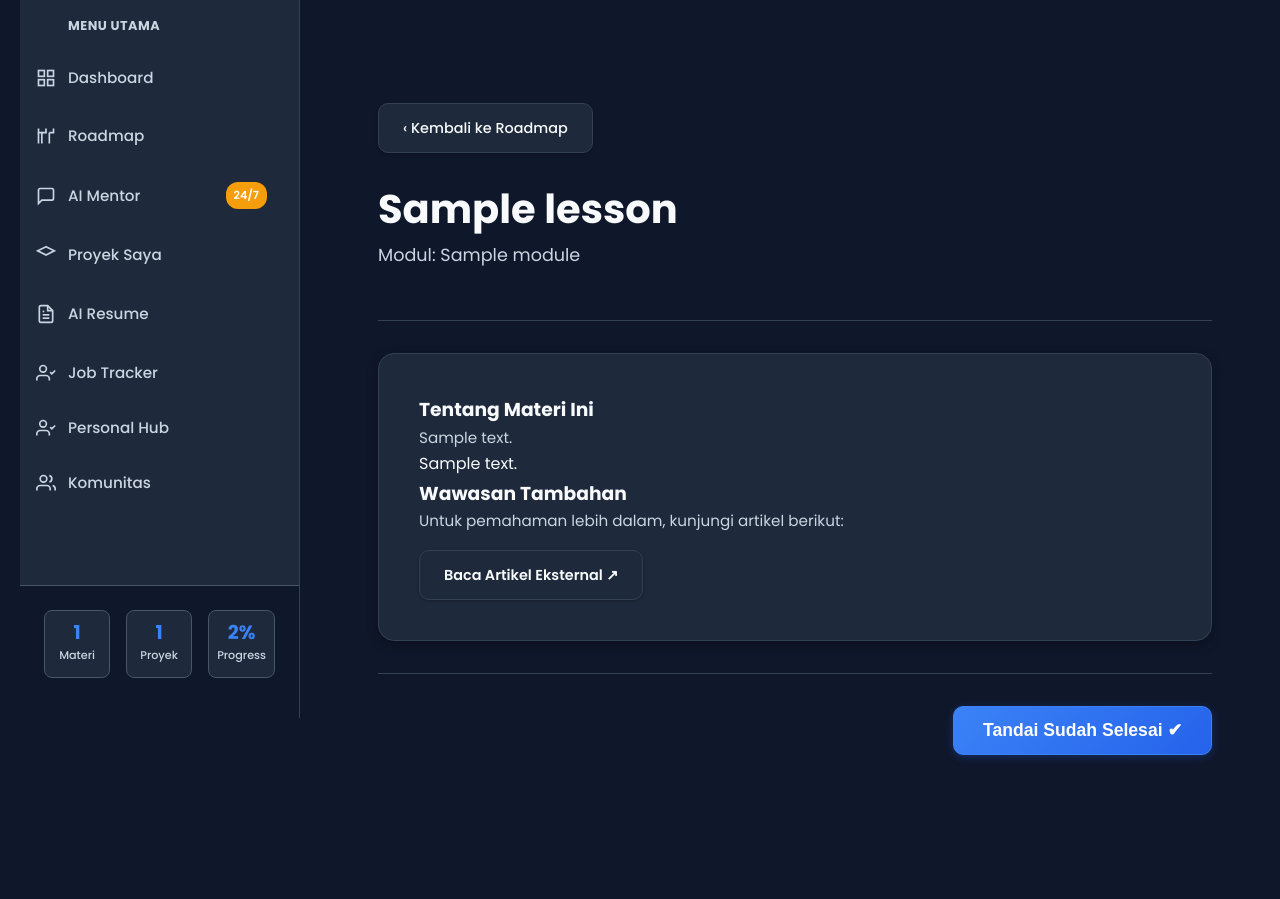
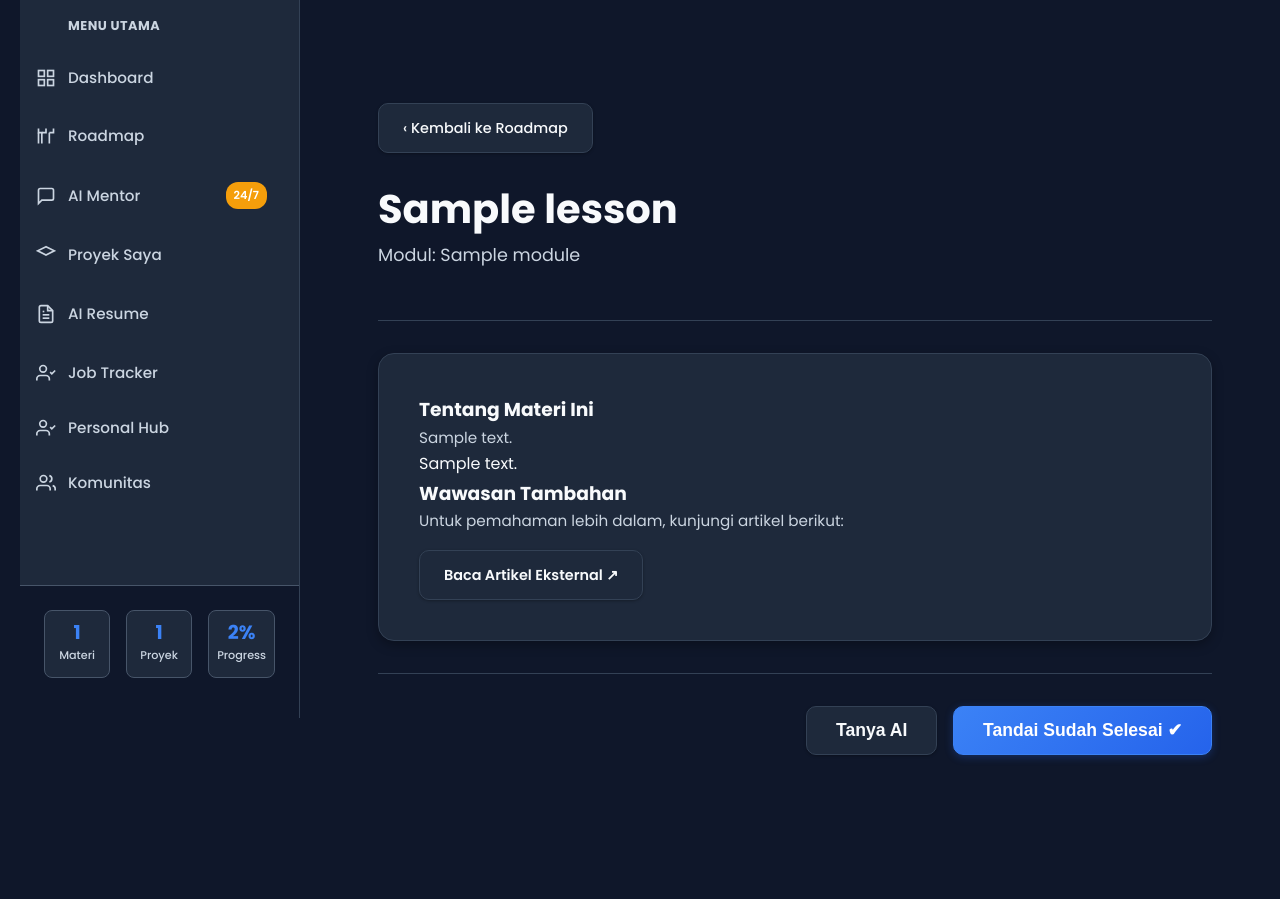
Before and after one commit to Farmil23/Farmile, a Flask app: template app/templates/lesson_detail.html in a window 1280 px wide. Shown: the part 138-1037 px from the top of the page. Run offline with Flask 3, Linux system fonts and the light colour scheme; a user stored in the database is signed in; tables that the repository leaves empty hold one stand-in row (values such as "Sample post"); the template is opened without the code that fills it: values that come from a table or form of the project are taken from there, most other values are stand-ins (such as "Sample title", 1, 10 or a date in 2020); grey boxes marked "Sample" are stand-in pictures; data that the repository does not hold is empty; some libraries are stand-ins or nearby versions.

```diff
--- a/app/templates/lesson_detail.html
+++ b/app/templates/lesson_detail.html
@@ -54,10 +54,17 @@
                 <button type="submit" class="button-secondary">Batal Tandai Selesai</button>
             </form>
         {% else %}
+
+            <form action="{{ url_for('routes.new_chat_for_lesson', lesson_id=lesson.id) }}" method="POST" style= " margin-right: 1rem;">
+                <button type="submit" class="button-secondary ask-ai-btn">Tanya AI</button>
+            </form>
+
             <form action="{{ url_for('routes.complete_lesson', lesson_id=lesson.id) }}" method="POST">
                 <input type="hidden" name="source" value="detail">
                 <button type="submit" class="button-primary">Tandai Sudah Selesai ✔</button>
             </form>
+
+
         {% endif %}
     </div>
 </div>
```
